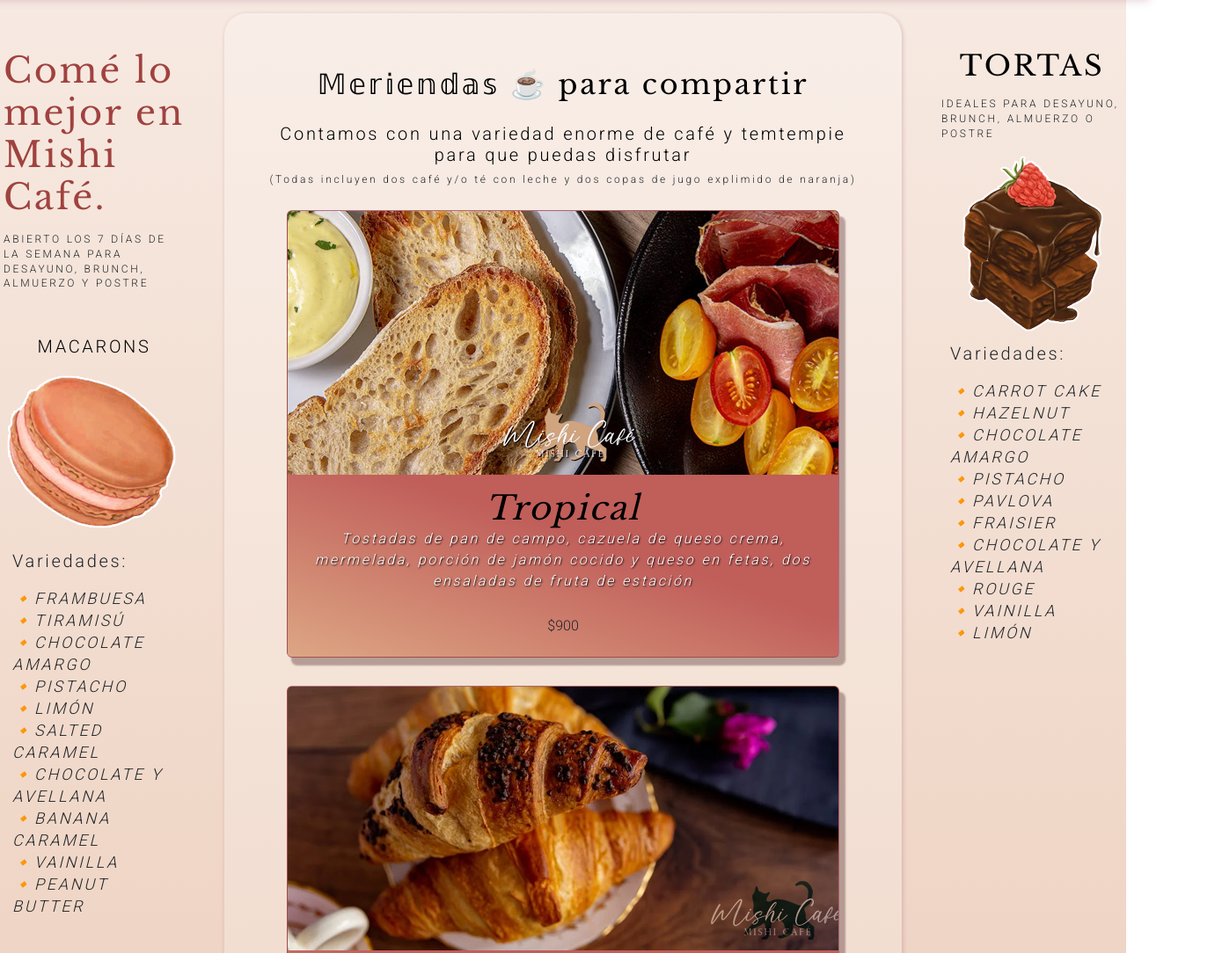
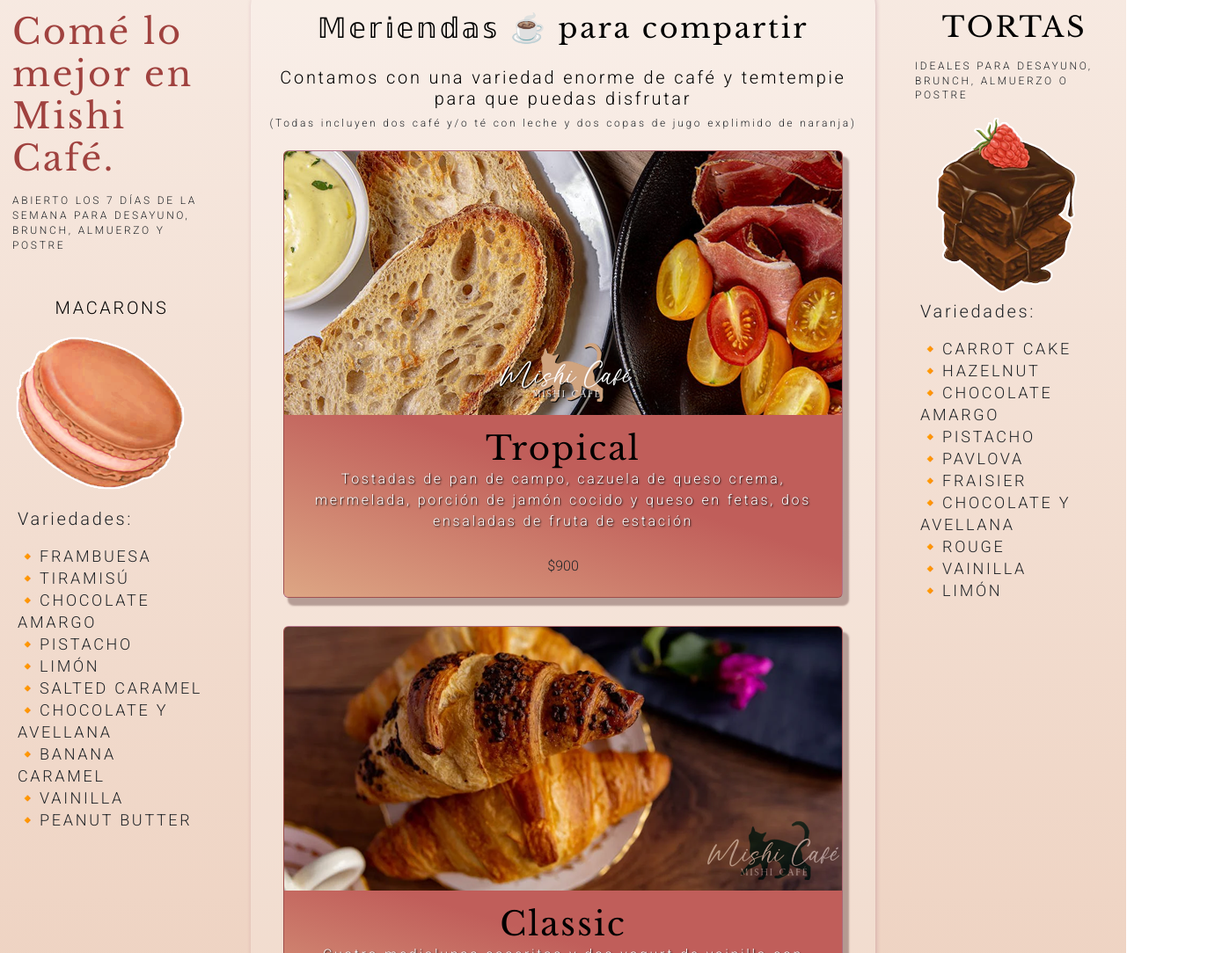
Before and after one commit to YamiVigne/MishiCafe-web, a website: page pages/meriendas.html in a window 1280 px wide. Shown: the part 1099-2183 px from the top of the page at 88% size, 1389 px wide, since content can reach past the window. Drawn offline with nearby package versions, Linux system fonts and the light colour scheme.

Commit message:
Se agregaron titles a imagenes y modificacion de padding

```diff
--- a/pages/meriendas.html
+++ b/pages/meriendas.html
@@ -31,7 +31,7 @@
   </head>
       <body>
           <section class="container-grid">
-        <div class="logo"> <img src="../images/Logo.png" alt="Logo">
+              <div class="logo"> <img src="../images/Logo.png" title="Mishi Café" alt="Logo">
               </div>
               <div class="petfriendly">
                   <a href="./petfriendly.html"><img src="../images/Garrita.png" title="Petfriendly" class="animate__animated animate__bounce" alt="Garrita"></a>
@@ -101,7 +101,7 @@
               <p><h1> Comé lo mejor en Mishi Café.</h1></p> ABIERTO LOS 7 DÍAS DE LA SEMANA PARA DESAYUNO, BRUNCH, ALMUERZO Y POSTRE
               <br><br>
                  <br><br> <b><h5> MACARONS </h5></b>
-                 <img src="../images/images7.png" alt="">
+                 <img src="../images/images7.png" title="MACARONS"  class="widget-image" alt="MACARON">
                  <ul id="macarons"> <p> Variedades: </p>
                    <li> 🔸FRAMBUESA </li><br>
                    <li> 🔸TIRAMISÚ </li>
@@ -181,8 +181,8 @@
             <div data-aos="fade-left">
             <p><h2> TORTAS</h2></p> IDEALES PARA DESAYUNO, BRUNCH, ALMUERZO O POSTRE
             <br><br>
-               <img src="../images/images5.png" alt="">
-               <ul id="macarons"> <p> Variedades: </p>
+               <img src="../images/images5.png" title="TORTAS" class="widget-image" alt="TORTAS">
+               <ul id="tortas"> <p> Variedades: </p>
                  <li> 🔸CARROT CAKE </li><br>
                  <li> 🔸HAZELNUT </li>
                  <li> 🔸CHOCOLATE AMARGO </li>
@@ -196,7 +196,6 @@
                </ul>
            </div></div>
         </div>
-
               <!-- / pie de pagina -->
               <div class="footer">
                 <span class="barraHeader coloresHeader"></span>
--- a/scss/components/cards.scss
+++ b/scss/components/cards.scss
@@ -4,7 +4,7 @@
     flex-wrap: wrap;
     list-style: none;
     margin: 10px;
-    padding: 0px;
+    padding: 20px;
     .cards_item {
       display: flex;
       padding: 16px;
@@ -20,7 +20,7 @@
 
   @media (min-width: 896px) {
     .cards {
-     width: 680px;
+    width: 680px;
     }
     .cards_item {
       width: 100%;
@@ -33,7 +33,7 @@
     box-shadow: 6px 8px 2px 1px rgba(59, 21, 21, 0.336);
     display: flex;
     flex-direction: column;
-    overflow: hidden;
+    overflow-x: hidden;
     .card_content {
       padding: 16px;
       background: linear-gradient(to bottom left, #c05e5a 40%, #dda684 100%);
--- a/scss/layout/_grid.scss
+++ b/scss/layout/_grid.scss
@@ -1,6 +1,6 @@
 .container-grid {
     display: grid;
-    margin: 25px auto;
+    margin: 15px auto;
     grid-template-areas:
         "redes logo petfriendly"
         "navbar navbar navbar"
@@ -10,8 +10,9 @@
         "footer footer footer";
     grid-template-rows: auto auto auto;
     grid-template-columns: 20% auto 20%;
-    gap: 20px;
+    gap: 30px;
     justify-content: center;
+    overflow:hidden;
     .redes {
         grid-area: redes;
         text-align: center;
@@ -42,7 +43,7 @@
         word-spacing: 0.3pt;
         line-height: 1.4;
         padding: 5px;
-        padding: 25px;
+        padding: 15px;
     }
     .widget-2 {
         grid-area: widget-2;
@@ -51,7 +52,7 @@
         letter-spacing: 2pt;
         word-spacing: 0.3pt;
         line-height: 1.4;
-        padding: 25px;
+        padding: 15px;
     }
     .footer {
         grid-area: footer;
@@ -66,15 +67,14 @@
     }
         ul {
             margin: 0;
-            padding: 10px;
+            padding: 6px;
             list-style: none;
-            padding-right: 10px;
+            padding-right: 6px;
         }
             li {
                 display: inline-block;
                 line-height: 25px;
                 font-size: 18px;
-                font-style: italic;
                 font-family: $typo-general;
                 }
                 a {
@@ -134,8 +134,8 @@
 
     .widget-1
     .widget-2 {
-        align-content:space-between;
+        align-content: space-between;
     }
     }
-    }
+ }
 }
--- a/scss/layout/_header.scss
+++ b/scss/layout/_header.scss
@@ -1,3 +1,8 @@
+html {
+  overflow-x: hidden;
+
+}
+
 body {
     background-image: linear-gradient( $white, $primary_color);
     background-repeat: no-repeat;
@@ -21,7 +26,7 @@
         color: #cc706d;
         font-size: 18px;
         letter-spacing: 3pt;
-        padding: 45px;
+        padding: 15px;
     }
     .carrousel {
         grid-area: carrousel;
@@ -38,7 +43,7 @@
         letter-spacing: 2pt;
         word-spacing: 0.3pt;
         line-height: 1.4;
-        padding: 45px;
+        padding: 15px;
     }
 }
 
```
Also changed, not shown: pages/bebidascalientes.html (+1 -1 lines), pages/bebidasfrias.html (+1 -1 lines), pages/contacto.html (+1 -1 lines), pages/petfriendly.html (+1 -1 lines), pages/postres.html (+1 -1 lines), pages/sintacc.html (+1 -1 lines), css/main.css, images/images6.png (deleted), images/images8.png (deleted). Lines whose indentation alone changed are shown as unchanged.
